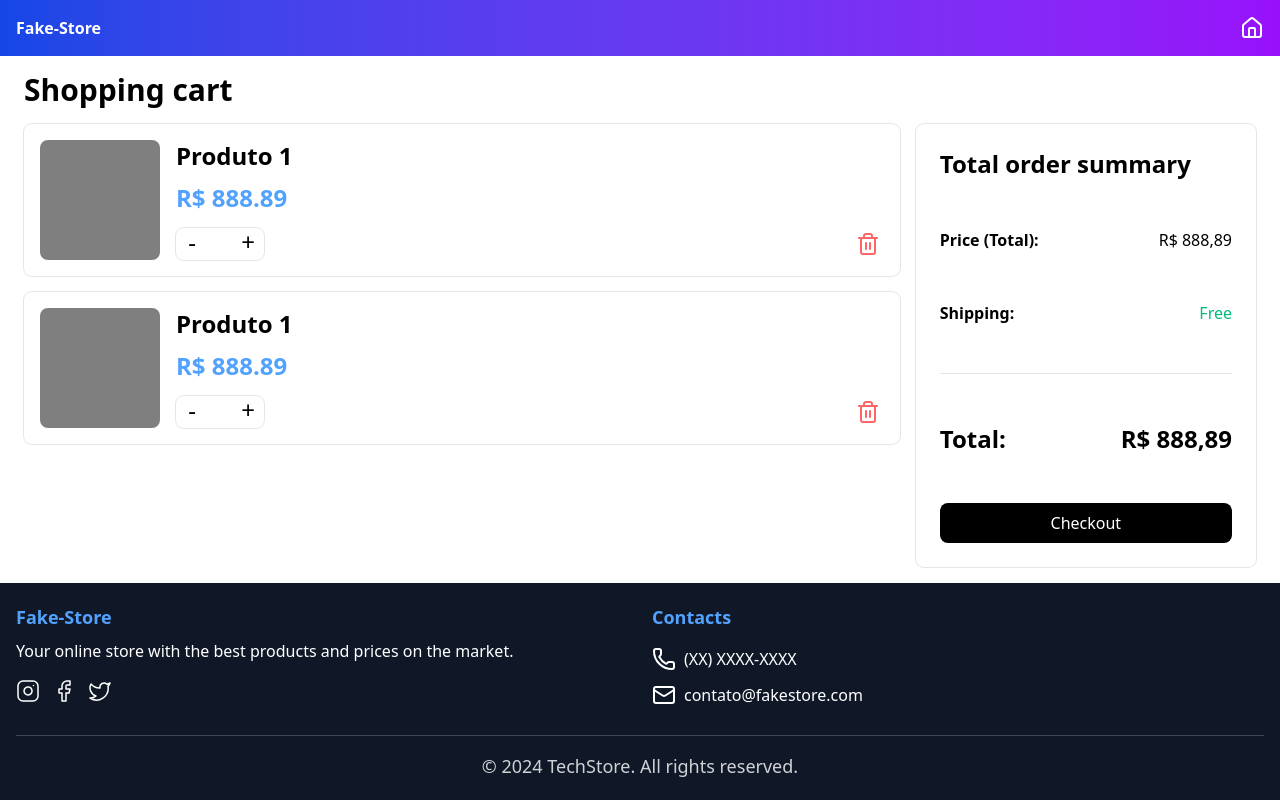
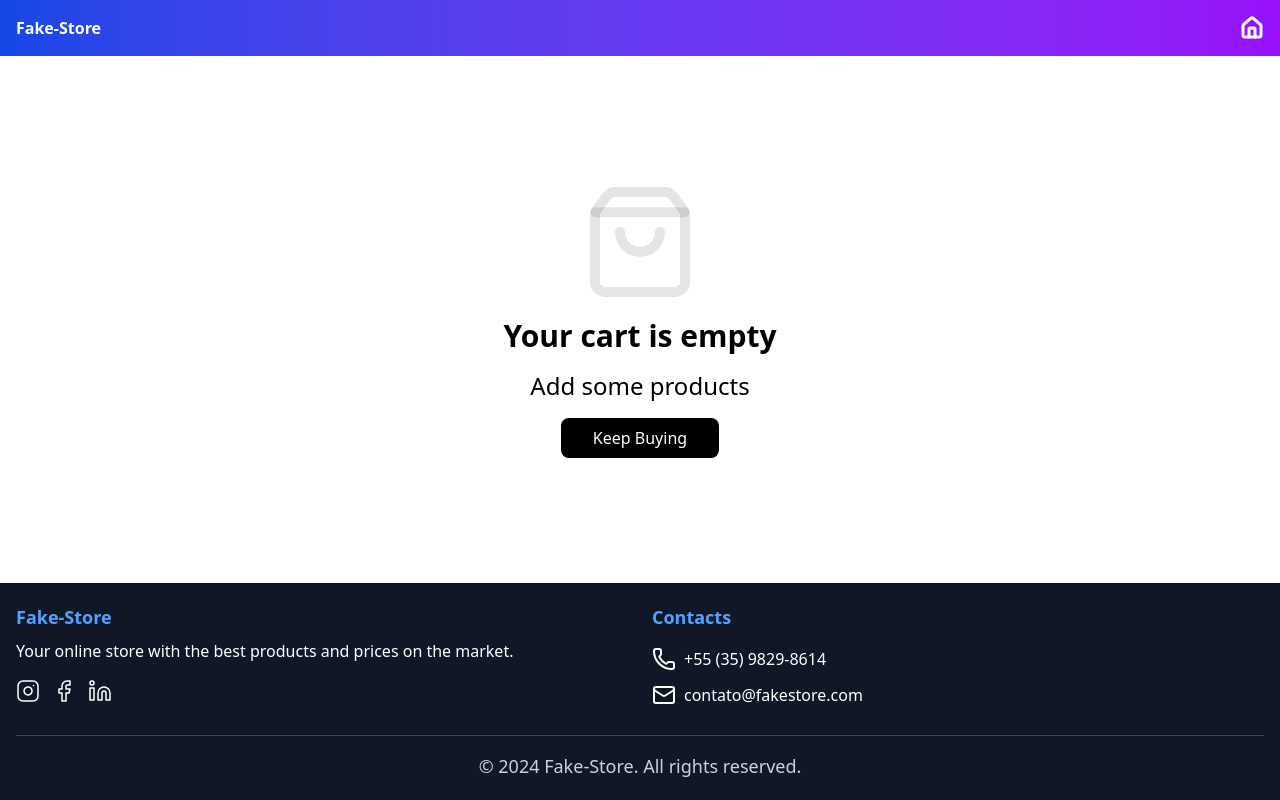
Before and after one commit to Matheushfb067/Product-Catalog, a React (Vite) app: page /cart in a window 1280 px wide. Built offline with nearby package versions, Linux system fonts and the light colour scheme.

Commit message:
Ultimo commit penultimo dia antes da entrega

```diff
--- a/src/Components/Footer.tsx
+++ b/src/Components/Footer.tsx
@@ -1,5 +1,4 @@
-import React from "react";
-import { Instagram, Facebook, Twitter, Phone, Mail } from "lucide-react";
+import { Instagram, Facebook, Linkedin, Phone, Mail } from "lucide-react";
 
 const Footer = () => {
   return (
@@ -11,9 +10,39 @@ const Footer = () => {
             Your online store with the best products and prices on the market.
           </p>
           <div className="flex flex-row gap-3 mb-4">
-            <Instagram strokeWidth={1.5} size={24} />
-            <Facebook strokeWidth={1.5} size={24} />
-            <Twitter strokeWidth={1.5} size={24} />
+            <a
+              href="https://www.instagram.com/scoder.tech/"
+              target="_blank"
+              rel="noopener noreferrer"
+            >
+              <Instagram
+                strokeWidth={1.5}
+                size={24}
+                className="cursor-pointer hover:text-blue-500"
+              />
+            </a>
+            <a
+              href="https://www.facebook.com/share/1GCN7ZjxZA/"
+              target="_blank"
+              rel="noopener noreferrer"
+            >
+              <Facebook
+                strokeWidth={1.5}
+                size={24}
+                className="cursor-pointer hover:text-blue-500"
+              />
+            </a>
+            <a
+              href="https://www.linkedin.com/company/scoder-tech/"
+              target="_blank"
+              rel="noopener noreferrer"
+            >
+              <Linkedin
+                strokeWidth={1.5}
+                size={24}
+                className="cursor-pointer hover:text-blue-500"
+              />
+            </a>
           </div>
         </div>
         <div>
@@ -21,7 +50,7 @@ const Footer = () => {
           <div className="flex items-start gap-2 flex-col">
             <div className="flex flex-row gap-2">
               <Phone />
-              <p className="mb-1">(XX) XXXX-XXXX</p>
+              <p className="mb-1">+55 (35) 9829-8614</p>
             </div>
             <div className="flex flex-row gap-2">
               <Mail />
@@ -34,7 +63,7 @@ const Footer = () => {
         {" "}
         {/* Linha sutil */}
         <p className="text-lg text-white/80 flex justify-center items-center">
-          © 2024 TechStore. All rights reserved.
+          © 2024 Fake-Store. All rights reserved.
         </p>
       </div>
     </footer>
--- a/src/pages/App.tsx
+++ b/src/pages/App.tsx
@@ -1,6 +1,6 @@
 import { BrowserRouter as Router, Routes, Route } from "react-router-dom";
 import Cart from "../pages/Cart";
-import Home from "./home";
+import Home from "./Home";
 
 const App = () => {
   return (
--- a/src/pages/Cart.tsx
+++ b/src/pages/Cart.tsx
@@ -1,15 +1,115 @@
-import React from "react";
+import { useEffect, useState } from "react";
 import { ShoppingBag, House, Trash2 } from "lucide-react";
 import Footer from "../Components/Footer";
+import axios from "axios";
+import type { Product } from "../types/product";
+import { useNavigate } from "react-router-dom";
 
 function Cart() {
-  const show = false;
+  const [cartItems, setCartItems] = useState<
+    { product: Product; quantity: number }[]
+  >([]);
+
+  {
+    /*função que tem por finalidade pegar a informação do local storage do browser para usar nesta parte do codigo*/
+  }
+
+  useEffect(() => {
+    const fetchCartData = async () => {
+      const storedCart = localStorage.getItem("cart");
+      const cart: { [key: number]: number } = storedCart
+        ? JSON.parse(storedCart)
+        : {};
+
+      if (Object.keys(cart).length === 0) {
+        setCartItems([]);
+        return;
+      }
+
+      try {
+        const response = await axios.get<Product[]>(
+          "https://fakestoreapi.com/products"
+        );
+        const allProducts = response.data;
+
+        const items = Object.entries(cart)
+          .map(([id, quantity]) => {
+            const product = allProducts.find((p) => p.id === Number(id));
+            return product ? { product, quantity } : null;
+          })
+          .filter(Boolean) as { product: Product; quantity: number }[];
+
+        setCartItems(items);
+      } catch (error) {
+        console.error("Failed to load cart products", error);
+      }
+    };
+
+    fetchCartData();
+  }, []);
+
+  const increaseQty = (id: number) => {
+    const storedCart = localStorage.getItem("cart");
+    const cart: { [key: number]: number } = storedCart
+      ? JSON.parse(storedCart)
+      : {};
+    cart[id] += 1;
+    localStorage.setItem("cart", JSON.stringify(cart));
+    setCartItems((prev) =>
+      prev.map((item) =>
+        item.product.id === id ? { ...item, quantity: item.quantity + 1 } : item
+      )
+    );
+  };
+
+  const decreaseQty = (id: number) => {
+    const storedCart = localStorage.getItem("cart");
+    const cart: { [key: number]: number } = storedCart
+      ? JSON.parse(storedCart)
+      : {};
+
+    if (cart[id] > 1) {
+      cart[id] -= 1;
+    } else {
+      delete cart[id];
+    }
+    localStorage.setItem("cart", JSON.stringify(cart));
+
+    setCartItems((prev) => prev.filter((item) => cart[item.product.id]));
+  };
+
+  const removeItem = (id: number) => {
+    const storedCart = localStorage.getItem("cart");
+    const cart: { [key: number]: number } = storedCart
+      ? JSON.parse(storedCart)
+      : {};
+    delete cart[id];
+    localStorage.setItem("cart", JSON.stringify(cart));
+    setCartItems((prev) => prev.filter((item) => item.product.id !== id));
+  };
+
+  const total = cartItems.reduce(
+    (sum, item) => sum + item.product.price * item.quantity,
+    0
+  );
+
+  const show = cartItems.length === 0;
+
+  const navigate = useNavigate();
+  const goToHome = () => {
+    navigate("/");
+  };
 
   return (
     <div className="flex flex-1 flex-col w-full min-h-screen">
       <header className="w-full justify-between flex px-4 bg-gradient-to-l from-purple-600 to-blue-700 py-4 text-white font-bold">
         <h1>Fake-Store</h1>
-        <House />
+        <button
+          onClick={goToHome}
+          className="hover:text-blue-300 cursor-pointer transition-colors"
+        >
+          <House strokeWidth={3} className="w-6 h-6" />
+        </button>
       </header>
 
       {show ? (
@@ -17,78 +117,83 @@ function Cart() {
           <ShoppingBag className="size-30 text-black/10" />
           <p className="text-3xl font-bold">Your cart is empty</p>
           <p className="text-2xl">Add some products</p>
-          <button className="bg-black text-white rounded-lg p-2 px-8">
+          <button
+            className="bg-black text-white rounded-lg p-2 px-8 hover:bg-blue-800 cursor-pointer"
+            onClick={() => (window.location.href = "/")} // or use `navigate("/")`
+          >
             Keep Buying
           </button>
         </main>
-      ) : null}
-
-      {show ? null : (
+      ) : (
         <main className="flex flex-1 justify-start items-start gap-4 px-6 py-4 flex-col">
           <h1 className="font-bold text-3xl">Shopping cart</h1>
           <div className="flex flex-1 w-full gap-4 flex-col sm:flex-row">
             <div className="flex flex-1 flex-col">
-              {[
-                {
-                  id: 1,
-                  name: "Produto 1",
-                  price: 888.89,
-                  image: "", // coloque o caminho da imagem se houver
-                },
-                {
-                  id: 2,
-                  name: "Produto 1",
-                  price: 888.89,
-                  image: "", // coloque o caminho da imagem se houver
-                },
-                // Adicione mais produtos conforme necessário
-              ].map((product) => (
+              {cartItems.map(({ product, quantity }) => (
                 <section
                   key={product.id}
                   className="ring-1 ring-black/10 rounded-lg flex flex-row p-4 mb-4"
                 >
-                  <div className="bg-black/50 rounded-lg size-30">
-                    {/* <img src={product.image} alt={product.name} className="w-full h-full object-cover rounded-lg" /> */}
+                  <div className="bg-white rounded-lg size-30 overflow-hidden">
+                    <img
+                      src={product.image}
+                      alt={product.title}
+                      className="w-full h-full object-contain"
+                    />
                   </div>
                   <div className="flex flex-col justify-between pl-4 flex-1">
-                    <h1 className="font-bold text-2xl">{product.name}</h1>
-                    <h1 className="font-bold text-2xl text-blue-400 pb-1">
+                    <h1 className="font-bold text-xl">{product.title}</h1>
+                    <h1 className="font-bold text-blue-500">
                       R$ {product.price.toFixed(2)}
                     </h1>
                     <div className="flex w-full flex-row justify-between items-center">
                       <div className="ring-1 ring-black/10 text-2xl flex justify-between rounded-lg gap-6 items-center">
-                        <button className="hover:bg-black/5 px-2 rounded-lg flex items-center justify-center h-8 leading-none pb-1 w-8">
+                        <button
+                          onClick={() => decreaseQty(product.id)}
+                          className="hover:bg-black/5 cursor-pointer px-2 rounded-lg flex items-center justify-center h-8 leading-none pb-1 w-8"
+                        >
                           -
                         </button>
-                        <button className="hover:bg-black/5 px-2 rounded-lg flex items-center justify-center h-8 leading-none pb-1 w-8">
+                        <span>{quantity}</span>
+                        <button
+                          onClick={() => increaseQty(product.id)}
+                          className="hover:bg-black/5 cursor-pointer px-2 rounded-lg flex items-center justify-center h-8 leading-none pb-1 w-8"
+                        >
                           +
                         </button>
                       </div>
-                      <div className="hover:bg-black/5 p-1 rounded-lg">
+                      <button
+                        onClick={() => removeItem(product.id)}
+                        className="hover:bg-black/5 cursor-pointer p-1 rounded-lg"
+                      >
                         <Trash2 className="text-red-400" />
-                      </div>
+                      </button>
                     </div>
                   </div>
                 </section>
               ))}
             </div>
-            <section className="ring-1 ring-black/10 rounded-lg flex justify-between flex-col p-6">
-              <h1 className="font-bold text-2xl">Total order summary</h1>
-              <div className="flex flex-row gap-30 justify-between">
+
+            <section className="ring-1 ring-black/10 rounded-lg flex justify-between flex-col p-6 w-full max-w-sm">
+              <h1 className="font-bold text-2xl mb-4">Total order summary</h1>
+              <div className="flex flex-row justify-between">
                 <p className="font-bold">Price (Total):</p>
-                <p>R$ 888,89</p>
+                <p>R$ {total.toFixed(2)}</p>
               </div>
               <div className="flex flex-row justify-between">
-                <p className="font-bold">Shipping: </p>
+                <p className="font-bold">Shipping:</p>
                 <p className="text-emerald-500">Free</p>
               </div>
-              <div className="h-[1px] w-full bg-black/10" />
-              <div className="flex flex-row justify-between font-bold text-2xl">
-                <p>Total: </p>
-                <p>R$ 888,89 </p>
+              <div className="h-[1px] w-full bg-black/10 my-2" />
+              <div className="flex flex-row justify-between font-bold text-2xl mb-4">
+                <p>Total:</p>
+                <p>R$ {total.toFixed(2)}</p>
               </div>
 
-              <button className="bg-black text-white rounded-lg p-2 px-8">
+              <button
+                onClick={() => alert("Compra Finalizada!\nChega em 5 dias...")}
+                className="bg-black text-white rounded-lg p-2 px-8 hover:bg-blue-800 cursor-pointer"
+              >
                 Checkout
               </button>
             </section>
@@ -96,7 +201,6 @@ function Cart() {
         </main>
       )}
 
-      {/* Footer colado no fim da tela */}
       <Footer />
     </div>
   );
--- a/src/pages/Home.tsx
+++ b/src/pages/Home.tsx
@@ -1,5 +1,5 @@
-import { ShoppingCart, House } from "lucide-react";
-import React, { useEffect, useState } from "react";
+import { ShoppingCart, House, Truck, Shield, Headphones } from "lucide-react";
+import { useEffect, useState } from "react";
 import axios from "axios";
 import type { Product } from "../types/product";
 import Card from "../Components/Card";
@@ -10,8 +10,18 @@ const Home = () => {
   const [products, setProducts] = useState<Product[]>([]);
   const [loading, setLoading] = useState(true);
   const navigate = useNavigate();
+  const [cartCount, setCartCount] = useState(0);
   const goToCart = () => {
     navigate("/cart");
+  };
+
+  const updateCartCount = () => {
+    const storedCart = localStorage.getItem("cart");
+    const cart: { [key: number]: number } = storedCart
+      ? JSON.parse(storedCart)
+      : {};
+    const totalItems = Object.values(cart).reduce((sum, qty) => sum + qty, 0);
+    setCartCount(totalItems);
   };
 
   useEffect(() => {
@@ -20,28 +30,79 @@ const Home = () => {
       .then((res) => setProducts(res.data))
       .catch((err) => console.error(err))
       .finally(() => setLoading(false));
+
+    updateCartCount();
   }, []);
 
   if (loading) return <p>Loading products...</p>;
 
   return (
-    <div className="min-h-screen flex flex-col bg-black/10">
-      <header className="w-full justify-between flex px-4 bg-gradient-to-l from-purple-600 to-blue-700 py-4 text-white font-bold">
-        <h1>Fake-Store</h1>
-        <House strokeWidth={3} />
-        <button onClick={goToCart}>
-          <ShoppingCart strokeWidth={3} />
+    <div className="min-h-screen flex flex-col bg-white">
+      <header className="w-full flex items-center justify-between px-4 bg-gradient-to-l from-blue-700 to-purple-950 py-4 text-white font-bold fixed z-50">
+        <h1 className="text-2xl">Fake-Store</h1>
+        <div className="flex-1 flex justify-center">
+          <House
+            strokeWidth={3}
+            className="transition-colors duration-200 cursor-pointer hover:text-blue-300"
+          />
+        </div>
+        <button onClick={goToCart} className="relative">
+          <ShoppingCart
+            strokeWidth={3}
+            className="transition-colors duration-200 cursor-pointer hover:text-blue-300"
+          />
+          {cartCount > 0 && (
+            <span className="absolute -top-2 -right-2 text-xs bg-red-500 text-white rounded-full w-5 h-5 flex items-center justify-center">
+              {cartCount}
+            </span>
+          )}
         </button>
       </header>
 
-      <main className="flex-1 flex flex-col gap-6 px-5 sm:px-10 mb-8">
-        <h1 className="flex w-full justify-center p-2 text-2xl font-bold">
+      <main className="flex-1 flex flex-col gap-6 px-5 sm:px-10 mb-8 pt-20">
+        <section className="flex flex-col items-center justify-center rounded-2xl mx-auto w-full max-w-7xl px-6 my-4 py-12 bg-gradient-to-r from-blue-600 via-purple-600 to-blue-400 shadow-lg">
+          <div className="flex flex-col items-center mb-10">
+            <h1 className="text-4xl font-extrabold text-white mb-3 drop-shadow-lg">
+              Fake-Store
+            </h1>
+            <p className="text-xl text-blue-100 text-center max-w-2xl font-medium drop-shadow">
+              Discover the best products with amazing prices and fast delivery.
+            </p>
+          </div>
+          <div className="flex flex-col gap-10 sm:flex-row sm:gap-20 items-center justify-center w-full">
+            <div className="flex flex-col items-center">
+              <Truck className="size-16 text-yellow-300 mb-3 drop-shadow-lg" />
+              <h2 className="font-bold text-white text-lg">Fast Delivery</h2>
+              <p className="text-blue-100 text-center">
+                Receive your products within 5 days
+              </p>
+            </div>
+            <div className="flex flex-col items-center">
+              <Shield className="size-16 text-green-300 mb-3 drop-shadow-lg" />
+              <h2 className="font-bold text-white text-lg">
+                100% Secure Checkout
+              </h2>
+              <p className="text-blue-100 text-center">
+                SSL encryption keeps your data safe
+              </p>
+            </div>
+            <div className="flex flex-col items-center">
+              <Headphones className="size-16 text-pink-300 mb-3 drop-shadow-lg" />
+              <h2 className="font-bold text-white text-lg">24/7 Support</h2>
+              <p className="text-blue-100 text-center">
+                Always available assistance
+              </p>
+            </div>
+          </div>
+        </section>
+
+        <h1 className="flex w-full justify-center p-2 text-4xl font-bold bg-gradient-to-r from-blue-800 via-purple-800 to-blue-800 bg-clip-text text-transparent">
           Featured Products
         </h1>
 
         <div className="grid grid-cols-3 sm:grid-cols-4 md:grid-cols-5 lg:grid-col-6 gap-4 justify-center overflow-auto sm:mx-10 mx-5 pb-2 px-2">
           {products.map((product) => (
-            <Card products={product} key={product.id} />
+            <Card products={product} key={product.id} onBuy={updateCartCount} />
           ))}
         </div>
       </main>
```
Also changed, not shown: src/Components/Card.tsx (+34 -11 lines).
